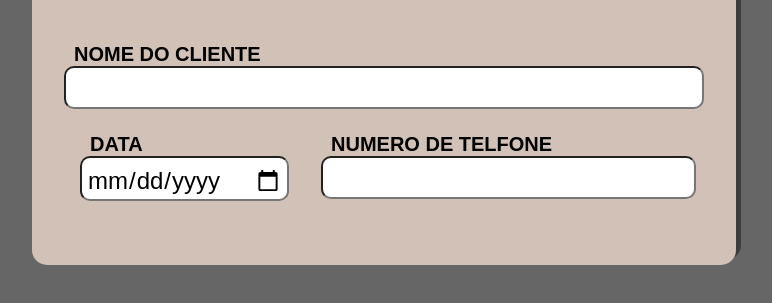
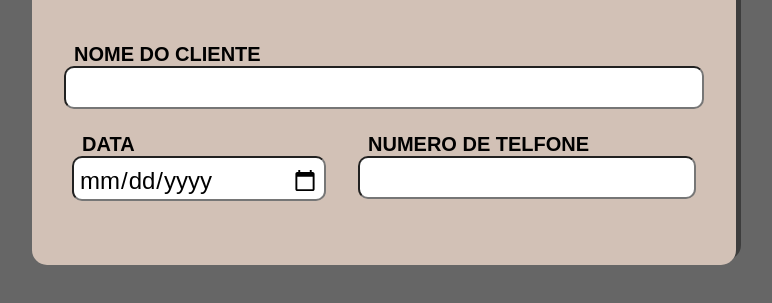
Before and after one commit to Willmega35/Sistem-ERP-CRM, a website: page src/index.html in a window 1280 px wide. Shown: the part 315-618 px from the top of the page, without its empty margins (256-1028 px from the left). Drawn offline with Linux system fonts and the light colour scheme; a web font is replaced by a local one.

Commit message:
style: ajuste no campo data e telefone na estilização

```diff
--- a/src/index.html
+++ b/src/index.html
@@ -21,9 +21,9 @@
      <label for="name-client">DATA</label>
      <input id="name-client" type="date" />
     </span>
-    <span class="orderRequest__Camp date">
+    <span class="orderRequest__Camp">
      <label for="name-client">Numero de telfone</label>
-     <input id="name-client" type="text" />
+     <input id="phone-client" type="text" />
     </span>
    </div>
   </form>
--- a/src/style/style.css
+++ b/src/style/style.css
@@ -61,11 +61,15 @@ body {
 
 .orderRequest__dobleCamp {
  margin-top: 1.5em;
- margin-inline: 1em .5em;
+ margin-inline: .5em;
  display: flex;
  gap: 2em;
 
- & .date {
+ & .orderRequest__Camp:first-child>input {
+  width: 10em;
+ }
+
+ & .orderRequest__Camp:last-child {
   flex-grow: 2;
  }
 }
```
